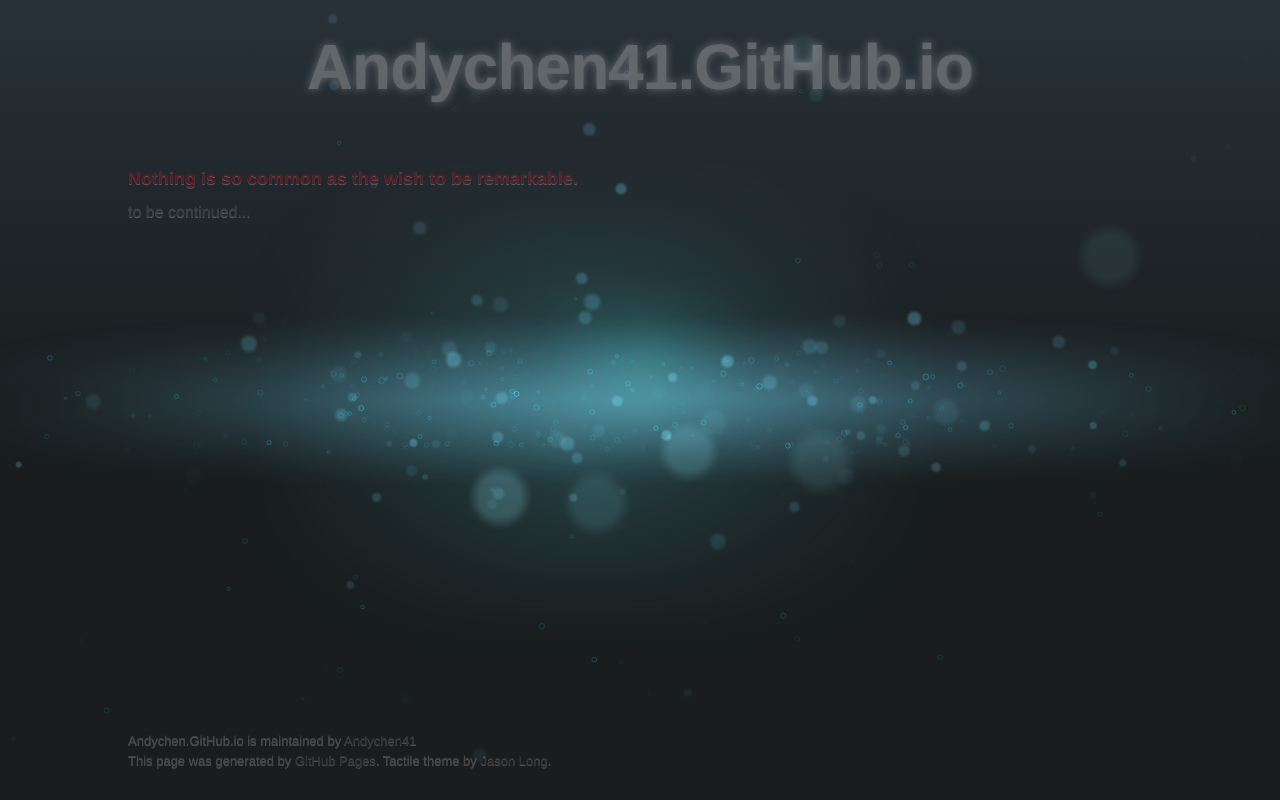
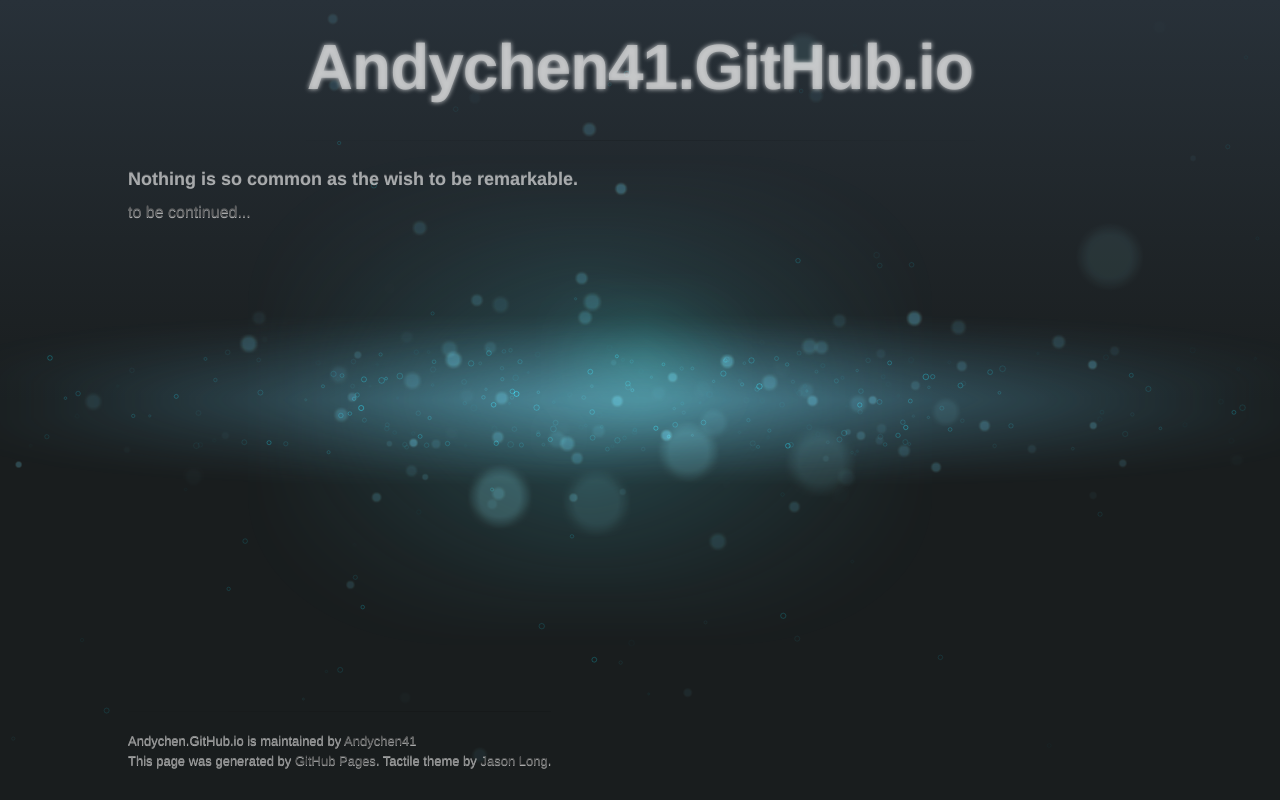
Before and after one commit to Andychen41/andychen41.github.io, a plain HTML site: page index.html in a window 1280 px wide. Drawn offline with nearby package versions, Linux system fonts and the light colour scheme; animation ran at ten frames a second.

Commit message:
re design color of font

```diff
--- a/stylesheets/stylesheet.css
+++ b/stylesheets/stylesheet.css
@@ -57,9 +57,10 @@ header h1 {
   font-size: 48px;
   font-weight: 900;
   line-height: 1.2;
-  color: #ebebeb; /* #303030;*/
-  text-shadow: 0px 0px 10px rgb(255, 255, 255);
-  /*  text-shadow: 20px 20px 20px rgb(213, 0, 13); */
+  color: #ebebebd1;
+  text-shadow: 0px 0px 5px rgb(255, 255, 255);
+/*  color: #ebebeb; /* #303030;*/
+/*  text-shadow: 0px 0px 10px rgb(255, 255, 255);*/  /*  text-shadow: 20px 20px 20px rgb(213, 0, 13); */
   letter-spacing: -1px;
 }
 header h2 {
@@ -72,7 +73,7 @@ header h2 {
 #container {
   min-height: 595px;
   height: 100vh;
-  filter: opacity(0.3);
+  filter: opacity(0.8);
  /* background: transparent url(../images/highlight-bg.jpg) 50% 0 no-repeat;*/
 }
 .inner {
@@ -220,7 +221,8 @@ h3 {
   margin-bottom: 8px;
   font-size: 18px;
   font-weight: bold;
-  color: #d5000d;
+  color: #b3b3b352;/*#d5000d;*/
+
 }
 h4 {
   font-size: 16px;
```
